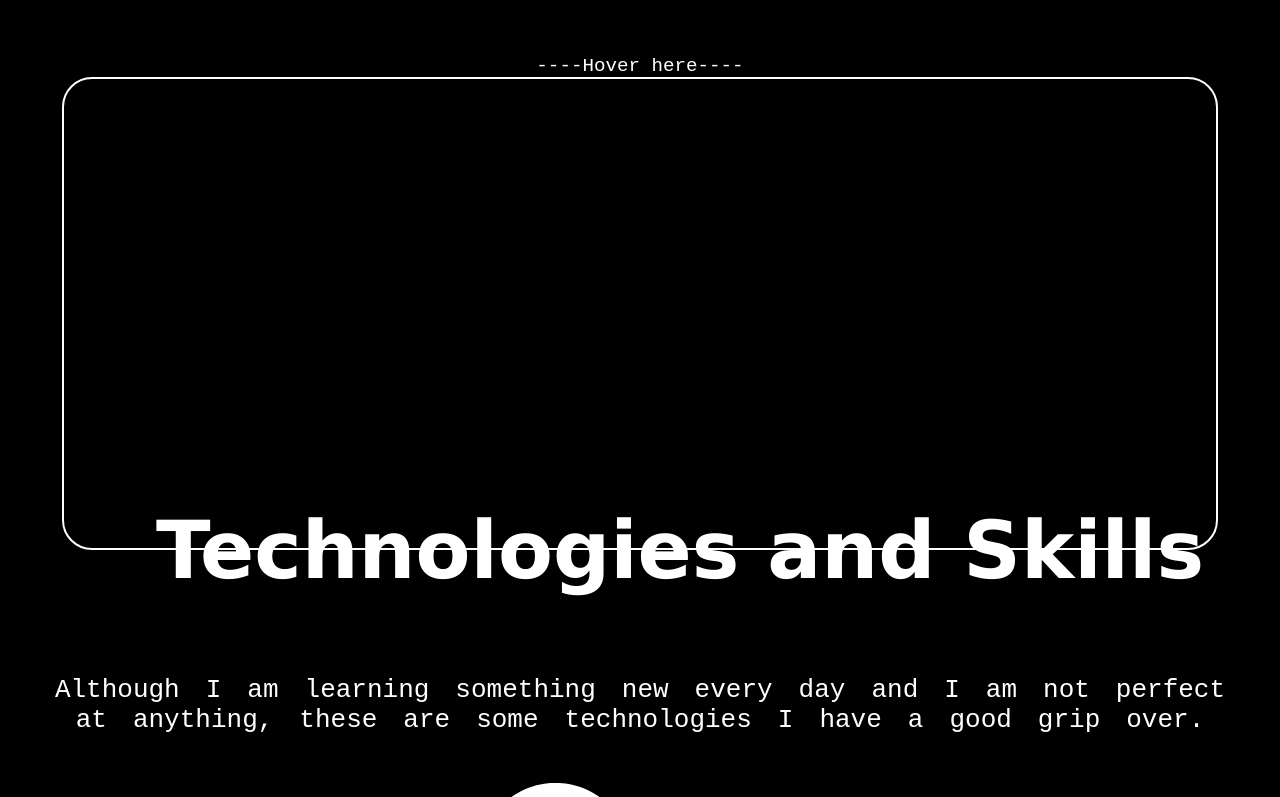
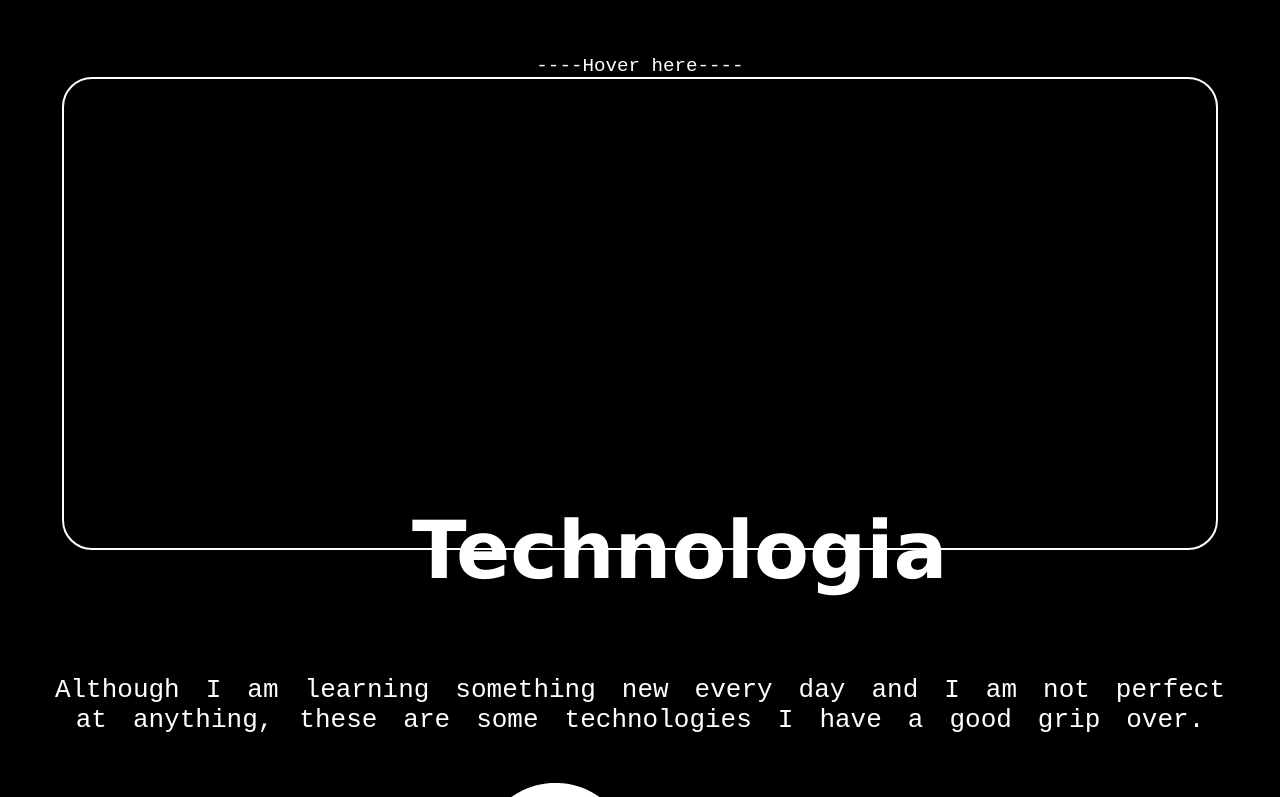
Before and after one commit to bats15/Portfolio2, a plain HTML site: page index.html in a window 1280 px wide. Shown: the part 1880-2677 px from the top of the page. Drawn offline with Linux system fonts and the light colour scheme.

Commit message:
technologia

```diff
--- a/index.html
+++ b/index.html
@@ -15,7 +15,7 @@
         <a href="#home" class='nav-links'>Home</a>
         <a href="#education" class='nav-links'>Education</a>
         <a href="#projects" class='nav-links'>Projects</a>
-        <a href="#tech" class='nav-links'>Technologies and Skills</a>
+        <a href="#tech" class='nav-links'>Technologia</a>
         <a href="#socials" class='nav-links'>Socials</a>
     </div>
     <div class="slider"></div>
@@ -104,7 +104,7 @@
     </div>
     <div class="languages" id="tech">
         <h1 class='langheading'>
-            Technologies and Skills
+            Technologia
         </h1>
         <p>
             Although I am learning something new every day and I am not perfect at anything, these are some technologies I have a good grip over.
```
